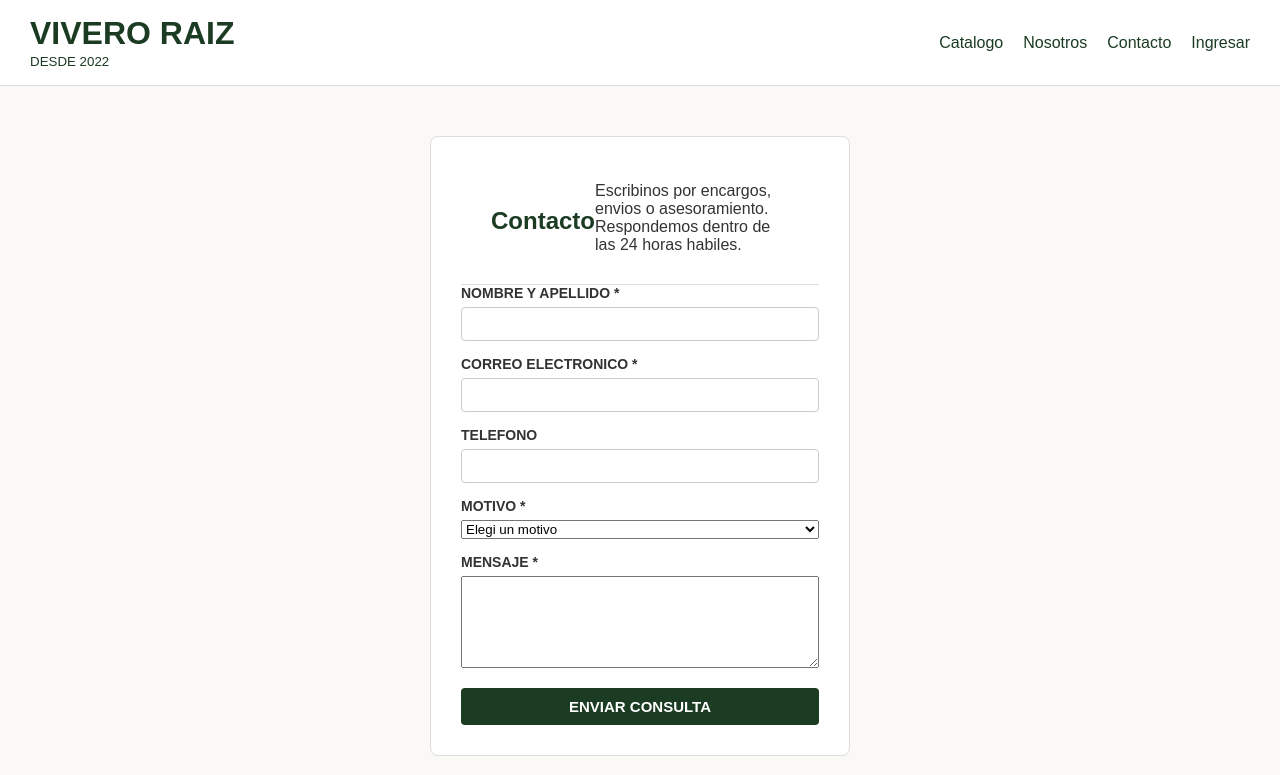
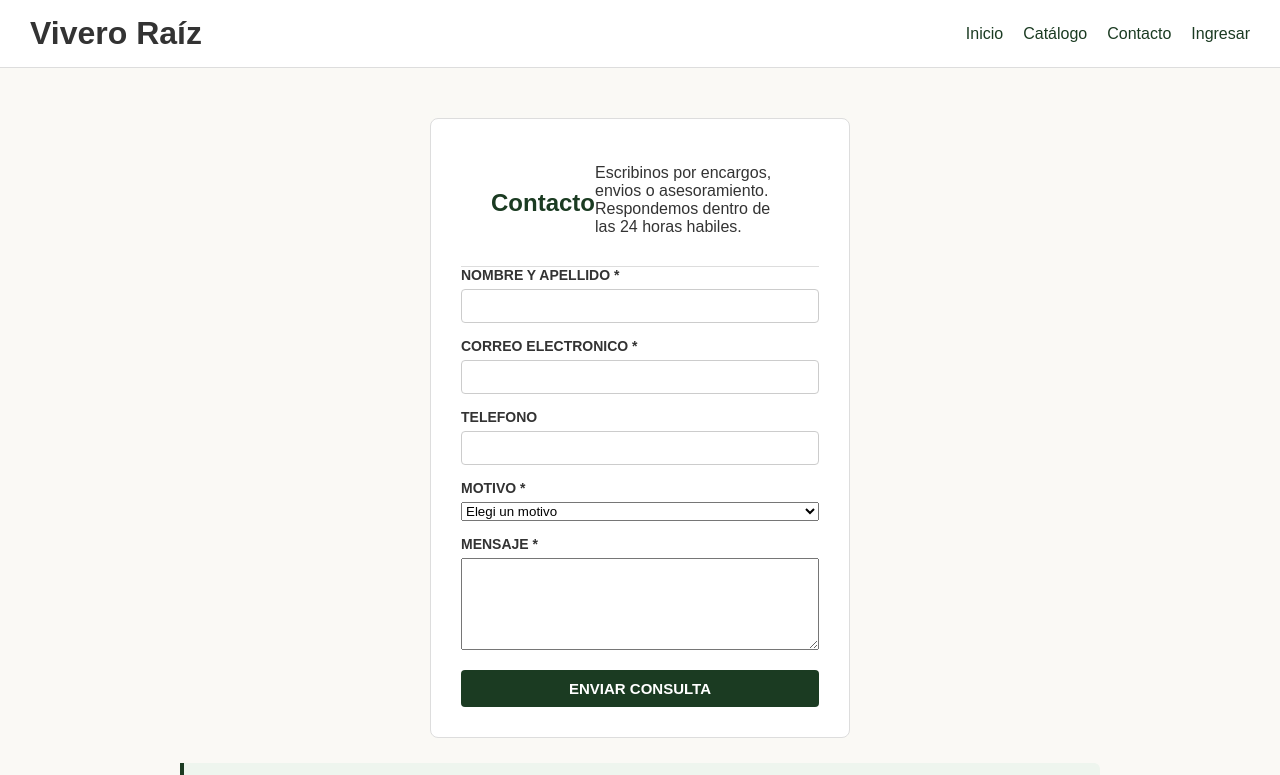
Before and after one commit to nicosanchezk/TP-integrador-NicolasSanchez-Vivero, a plain HTML site: page contacto.html in a window 1280 px wide. Shown: the top 775 px of the page. Drawn offline with Linux system fonts and the light colour scheme.

Commit message:
Update contacto.html

```diff
--- a/contacto.html
+++ b/contacto.html
@@ -9,18 +9,17 @@
 <body>
 
   <header>
-    <div class="logo-container">
-      <a href="index.html">
-        <h1>VIVERO RAIZ</h1>
-        <small>DESDE 2022</small>
+    <h1>Vivero Raíz</h1>
   </a>
-    </div>
-    <nav aria-label="Navegacion principal">
+
+  <button id="btn-menu" class="btn-menu" aria-label="Abrir menú">&#9776;</button>
+
+  <nav id="nav-principal">
     <ul>
-        <li><a href="catalogo.html">Catalogo</a></li>
-        <li><a href="nosotros.html">Nosotros</a></li>
+      <li><a href="index.html">Inicio</a></li>
+      <li><a href="catalogo.html">Catálogo</a></li>
       <li><a href="contacto.html">Contacto</a></li>
-        <li><a href="login.html" class="btn-ingresar">Ingresar</a></li>
+      <li><a href="login.html">Ingresar</a></li>
     </ul>
   </nav>
 </header>
@@ -129,6 +128,6 @@
       <p>&copy; VIVERO RAIZ — TRABAJO PRACTICO INTEGRADOR - Nicolás Sánchez</p>
     </div>
   </footer>
-
+<script src="js/validaciones.js"></script>
 </body>
 </html>
```
Lines whose indentation alone changed are shown as unchanged.
